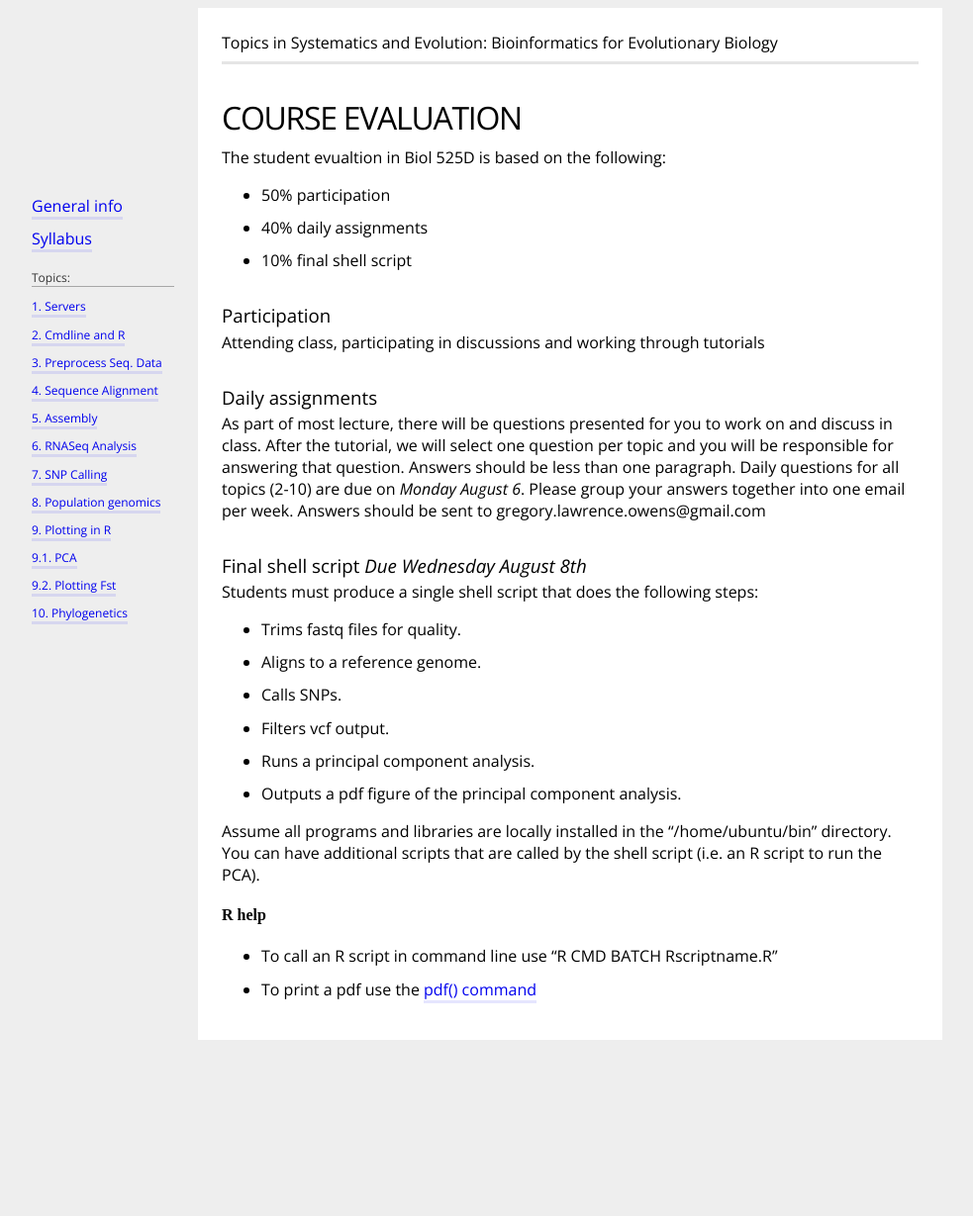
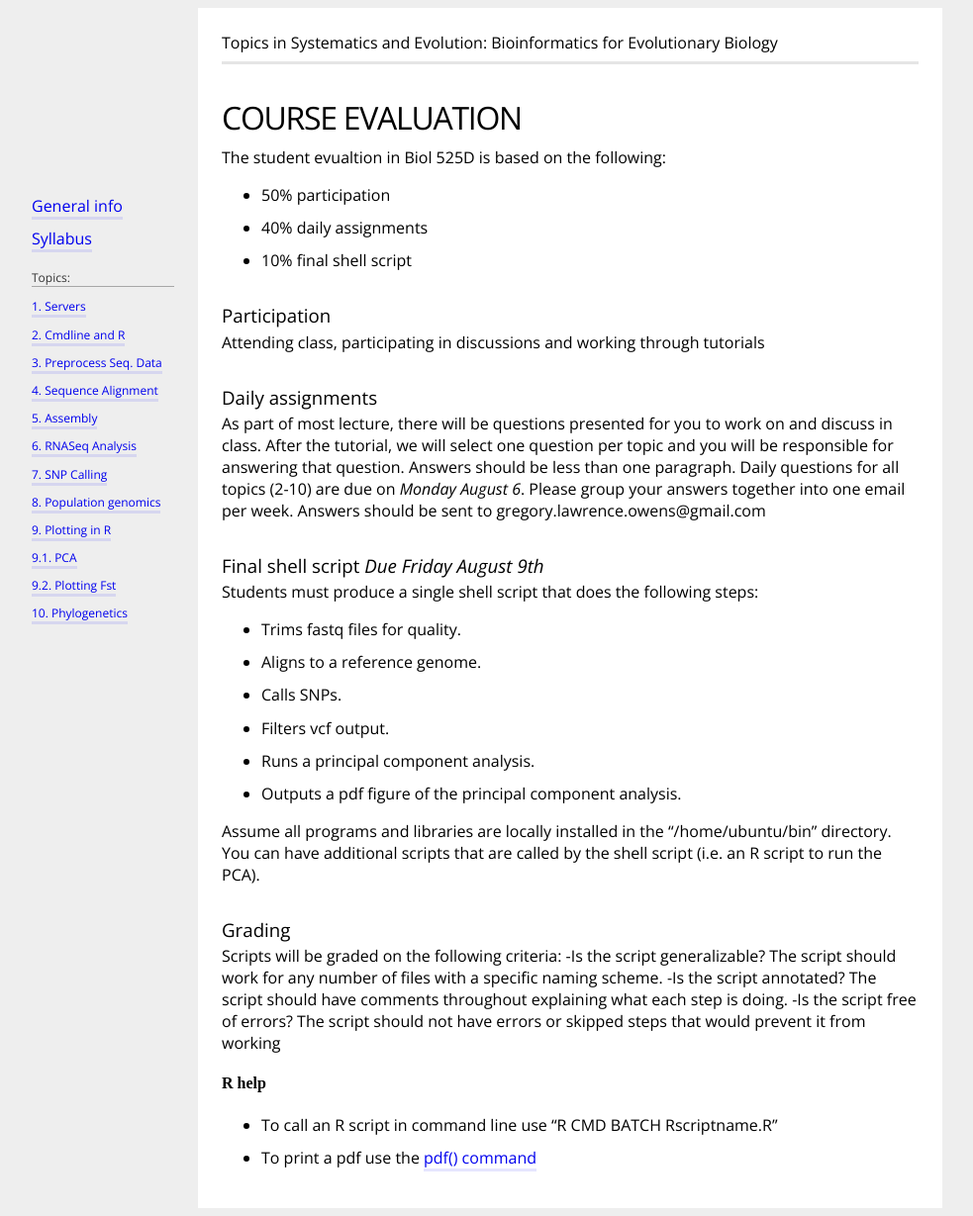
Before and after one commit to owensgl/biol525D, a Jekyll site: the page built from resources/grading.md, in a window 1280 px wide. Shown: the whole page at 99% size, without its empty margins (64-1047 px from the left). Built offline with Jekyll 4.4.1, drawn with Linux system fonts in a browser that asks for light colours; our own code applies the rules of GitHub Pages for plain Markdown files; before the commit the page ends 1059 px from its top, so only the background shows below that.

Commit message:
Update grading.md

```diff
--- a/resources/grading.md
+++ b/resources/grading.md
@@ -19,7 +19,7 @@ Daily questions for all topics (2-10) are due on _Monday August 6_.
 Please group your answers together into one email per week.
 Answers should be sent to gregory.lawrence.owens@gmail.com
 
-### Final shell script *Due Wednesday August 8th*
+### Final shell script *Due Friday August 9th*
 Students must produce a single shell script that does the following steps:
 * Trims fastq files for quality.
 * Aligns to a reference genome.
@@ -29,6 +29,11 @@ Students must produce a single shell script that does the following steps:
 * Outputs a pdf figure of the principal component analysis.
 
 Assume all programs and libraries are locally installed in the "/home/ubuntu/bin" directory. You can have additional scripts that are called by the shell script (i.e. an R script to run the PCA).
+### Grading
+Scripts will be graded on the following criteria:
+-Is the script generalizable? The script should work for any number of files with a specific naming scheme.
+-Is the script annotated? The script should have comments throughout explaining what each step is doing.
+-Is the script free of errors? The script should not have errors or skipped steps that would prevent it from working
 
 #### R help
 * To call an R script in command line use "R CMD BATCH Rscriptname.R"
```
